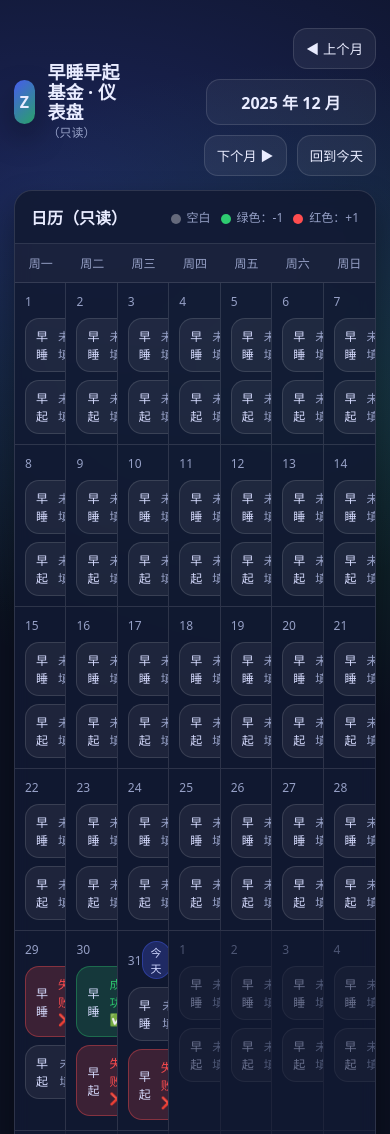
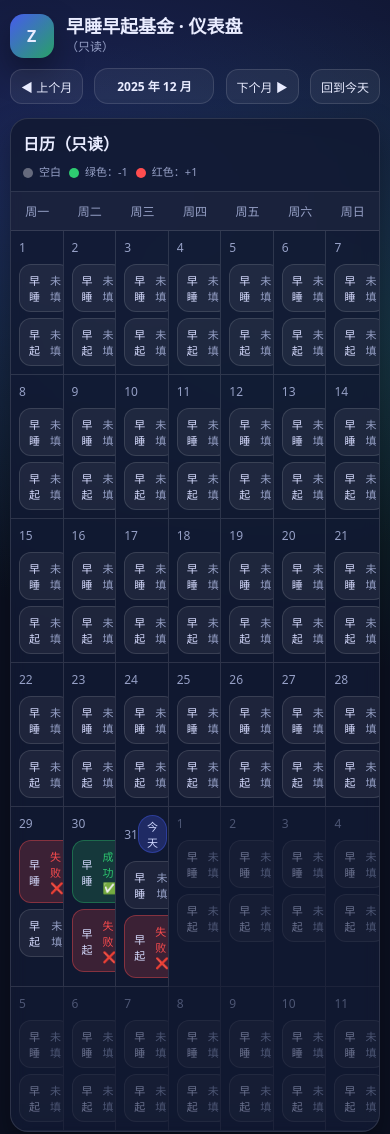
Before and after one commit to nightt5879/ypy_early_sleep_fund, a plain HTML site: page index.html in a window 390 px wide. Shown: the top 1134 px of the page. Drawn offline with Linux system fonts and the light colour scheme.

Commit message:
add mobile show

```diff
--- a/index.html
+++ b/index.html
@@ -161,6 +161,80 @@
     .pill{background: var(--chip);border:1px solid rgba(255,255,255,.12);padding:6px 10px;border-radius:999px;display:inline-flex;align-items:center;gap:6px;}
 
     .footer{margin-top:12px;color:rgba(255,255,255,.55);font-size:12px;text-align:center;}
+
+    /* ===== Mobile (<= 560px) ===== */
+  @media (max-width: 560px){
+    body{ padding:14px 10px; }
+
+    .topbar{
+      flex-direction: column;
+      align-items: stretch;
+      gap:10px;
+    }
+
+    .toolbar{
+      justify-content: space-between;
+      gap:8px;
+    }
+
+    .monthTitle{
+      min-width: 120px;
+      padding:8px 10px;
+      font-size:12px;
+    }
+
+    .btn{
+      padding:8px 10px;
+      border-radius:12px;
+      font-size:12px;
+      gap:6px;
+    }
+
+    .cardHeader{
+      padding:12px 12px;
+      flex-direction: column;
+      align-items: flex-start;
+      gap:8px;
+    }
+
+    .legend{ font-size:11px; gap:8px; }
+
+    /* 日历格子压缩 */
+    .cell{
+      padding:8px;
+      min-height:92px;
+    }
+
+    .twoSlots{ gap:6px; }
+
+    .slot{
+      padding:7px 9px;
+      border-radius:12px;
+    }
+
+    .slot .label,
+    .slot .stateText{
+      font-size:11px;
+    }
+
+    /* 侧栏变成“卡片列表”更舒服 */
+    .side{
+      padding:12px;
+      gap:10px;
+    }
+
+    .metric{
+      padding:10px;
+      border-radius:14px;
+    }
+
+    .metric .v{ font-size:20px; }
+
+    .pill{
+      padding:5px 8px;
+      font-size:11px;
+    }
+  }
   </style>
 </head>
 <body>
```
